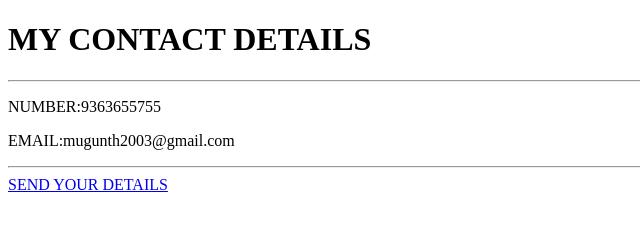
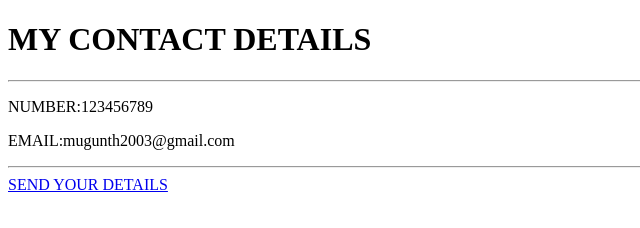
Before and after one commit to Mugunth2003/cv, a plain HTML site: page contacts.html in a window 1280 px wide. Shown: the full height of the page, 0-640 px from the left. Drawn offline with Linux system fonts and the light colour scheme.

Commit message:
Update contacts.html

```diff
--- a/contacts.html
+++ b/contacts.html
@@ -6,7 +6,7 @@
   </head>
   <body>
     <h1>MY CONTACT DETAILS</h1><hr>
-    <p>NUMBER:9363655755</p>
+    <p>NUMBER:123456789</p>
     <p>EMAIL:mugunth2003@gmail.com</p>
     <hr>
     <a href="INPUT.html">SEND YOUR DETAILS</a>
```
